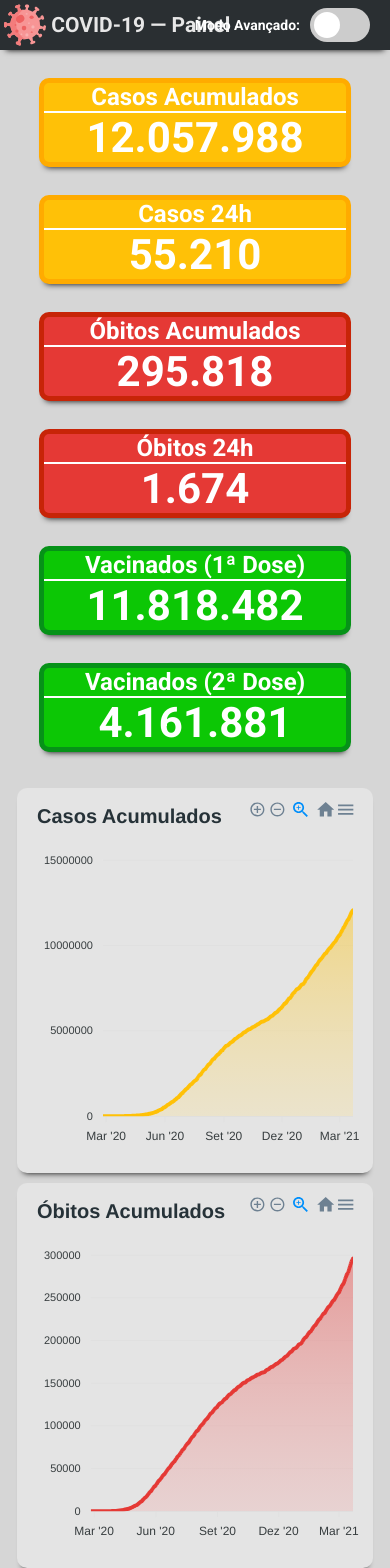
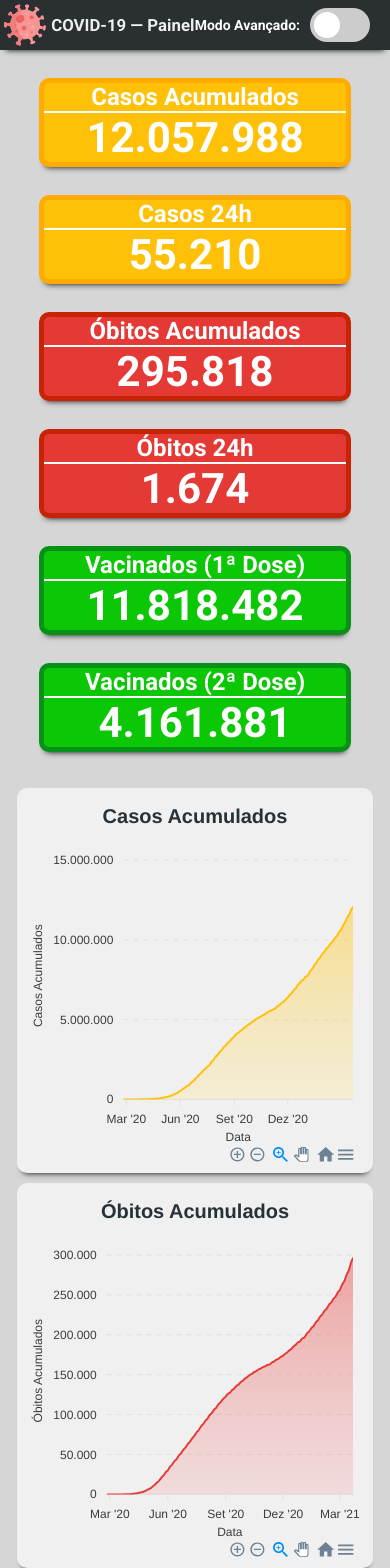
Before and after one commit to reandov/covid19-panel, a Next.js app: page / in a window 390 px wide. Shown: the top 1568 px of the page. Built offline with nearby package versions, Linux system fonts and the light colour scheme.

Commit message:
updates to styling and responsiveness

```diff
--- a/src/components/ChartComponents/LineChart.tsx
+++ b/src/components/ChartComponents/LineChart.tsx
@@ -19,18 +19,22 @@ export function LineChart({
 
   const options = {
     colors: chart_colors,
+    grid: {
+      show: true,
+      strokeDashArray: 5,
+    },
     chart: {
       toolbar: {
         show: true,
         offsetX: 0,
-        offsetY: 0,
+        offsetY: 345,
         tools: {
           download: true,
           selection: false,
           zoom: true,
           zoomin: true,
           zoomout: true,
-          pan: false,
+          pan: true,
           reset: true,
           customIcons: [],
         },
@@ -103,10 +107,38 @@ export function LineChart({
     },
     stroke: {
       curve: "smooth",
+      width: 2,
+    },
+    yaxis: {
+      labels: {
+        formatter: function (val, _) {
+          return Intl.NumberFormat("pt-br").format(val);
+        },
+        style: {
+          fontSize: 12,
+        },
+      },
+      title: {
+        text: series_name,
+        style: {
+          fontSize: 12,
+          fontWeight: 500,
+        },
+      },
     },
     xaxis: {
       type: "datetime",
       categories: series_dates,
+      labels: {
+        datetimeUTC: true,
+      },
+      title: {
+        text: "Data",
+        style: {
+          fontSize: 12,
+          fontWeight: 500,
+        },
+      },
     },
     tooltip: {
       x: {
@@ -115,7 +147,7 @@ export function LineChart({
     },
     title: {
       text: chart_title,
-      align: "left",
+      align: "center",
       margin: 10,
       offsetX: 0,
       offsetY: 0,
--- a/src/styles/components/ExpandedView.module.css
+++ b/src/styles/components/ExpandedView.module.css
@@ -2,5 +2,9 @@
   display: flex;
   justify-content: center;
   align-items: center;
-  height: 51.2rem;
+  height: 51.25rem;
 }
+
+.container h1 {
+  color: var(--title);
+}
--- a/src/styles/components/NavigationBar.module.css
+++ b/src/styles/components/NavigationBar.module.css
@@ -35,3 +35,13 @@
     font-size: 1.5rem;
   }
 }
+
+@media (max-width: 940px) {
+  .container {
+    justify-content: start;
+  }
+
+  .container h1 {
+    font-size: 1.2rem;
+  }
+}
--- a/src/styles/global.css
+++ b/src/styles/global.css
@@ -4,55 +4,28 @@
   box-sizing: border-box;
 }
 
+/* Default colors */
 :root {
   --white: #ffffff;
-  --background: #121113;
+  --black: #000000;
+  --box-shadow: #000000;
   --header-background: #2a2f32;
-  --box-shadow: #000000;
-  --chart-background: #e4e4e4;
+  --chart-background: #f0f0f0;
   --text: #161616;
-  --text-highlight: #b3b9ff;
   --title: #eeeeee;
-  --red: #e83f5b;
-  --green: #4cd62b;
-  --blue: #5965e0;
-  --blue-dark: #4953b8;
-  --blue-twitter: #2aa9e0;
 }
 
+/* Dark Mode colors */
 @media (prefers-color-scheme: dark) {
   :root {
-    --white: #ffffff;
     --background: #121113;
-    --header-background: #2a2f32;
-    --box-shadow: #000000;
-    --chart-background: #e4e4e4;
-    --text: #161616;
-    --text-highlight: #b3b9ff;
-    --title: #eeeeee;
-    --red: #e83f5b;
-    --green: #4cd62b;
-    --blue: #5965e0;
-    --blue-dark: #4953b8;
-    --blue-twitter: #2aa9e0;
   }
 }
 
+/* Light Mode colors */
 @media (prefers-color-scheme: light) {
   :root {
-    --white: #ffffff;
     --background: #d6d6d6;
-    --header-background: #2a2f32;
-    --box-shadow: #000000;
-    --chart-background: #e4e4e4;
-    --text: #161616;
-    --text-highlight: #b3b9ff;
-    --title: #e7e7e7;
-    --red: #e83f5b;
-    --green: #4cd62b;
-    --blue: #5965e0;
-    --blue-dark: #4953b8;
-    --blue-twitter: #2aa9e0;
   }
 }
 
```
